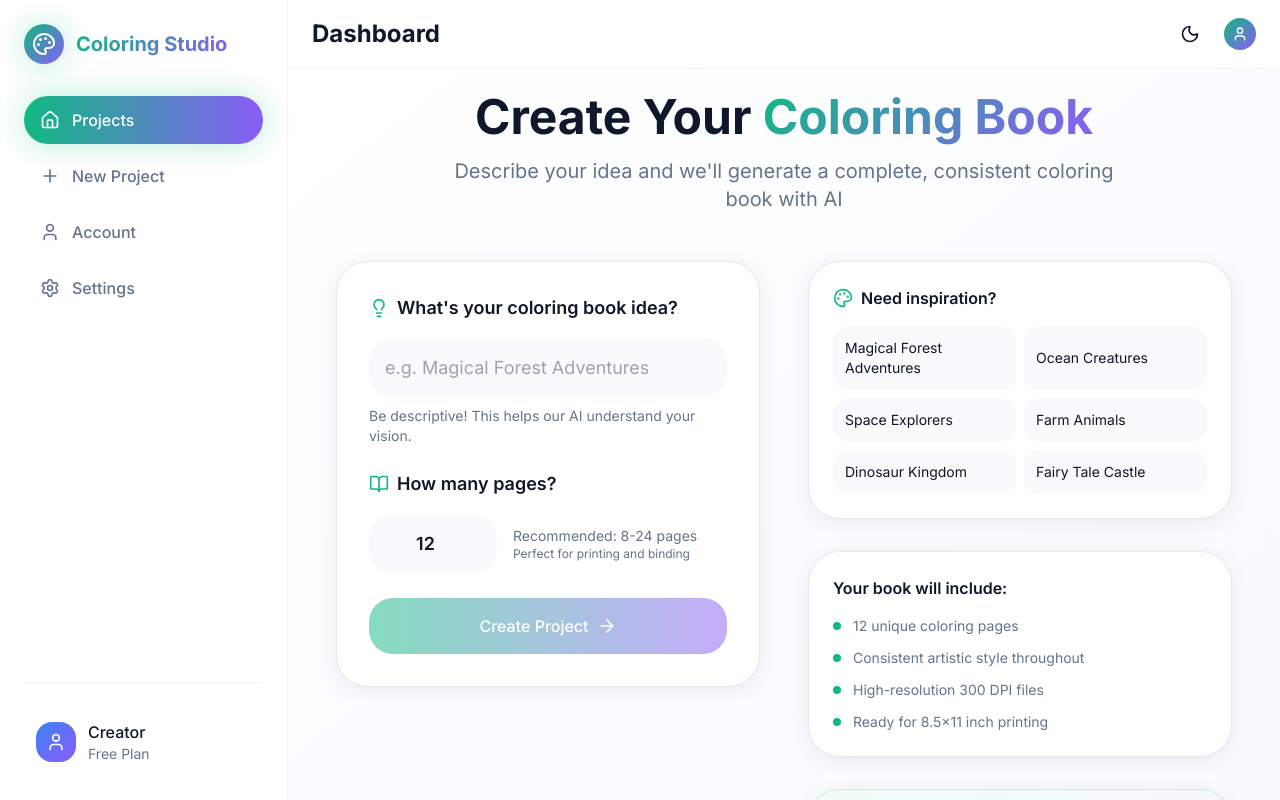
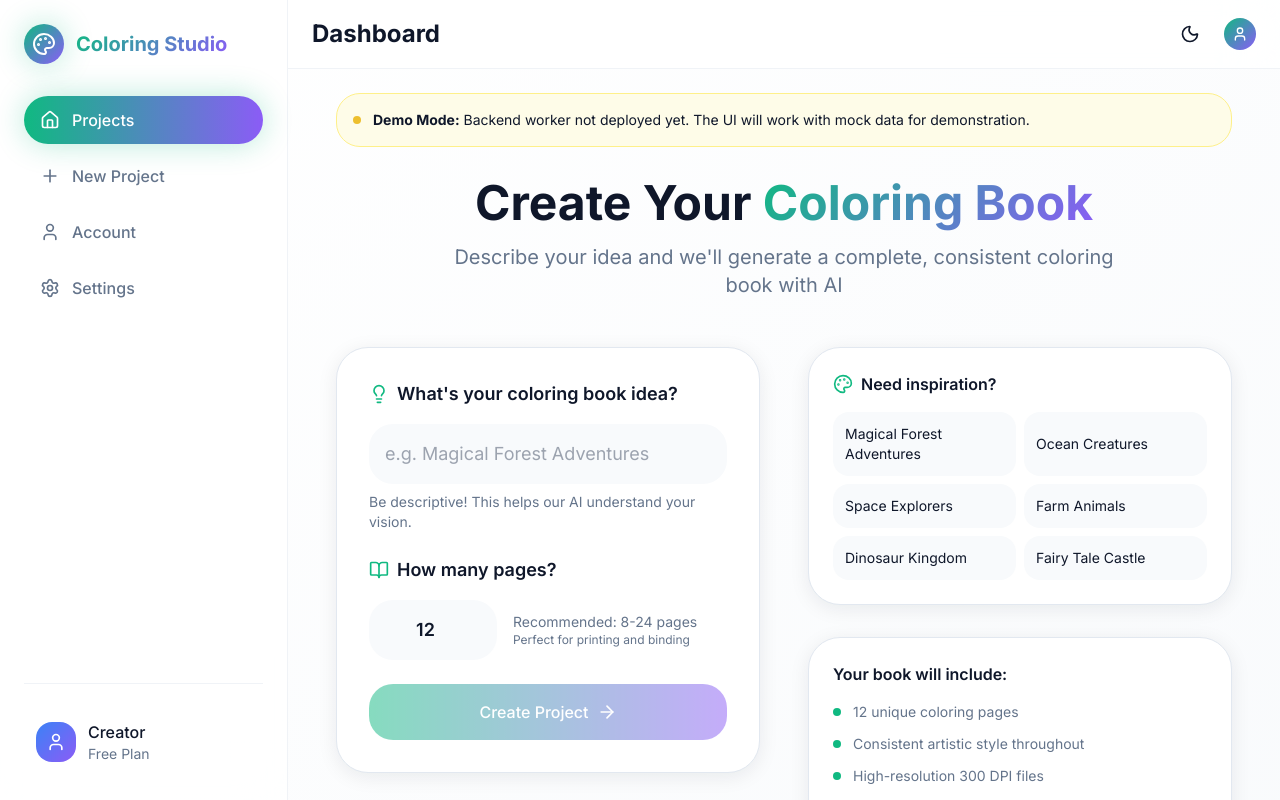
Before and after one commit to larbito/bulkimageenhancer, a Next.js app in the folder frontend/: page /app/new in a window 1280 px wide. Shown: the top 800 px of the page. Built offline with nearby package versions, Linux system fonts and the light colour scheme.

Commit message:
fix(ui): add graceful fallback for missing Railway backend, demo mode banner

```diff
--- a/frontend/app/app/new/page.tsx
+++ b/frontend/app/app/new/page.tsx
@@ -31,11 +31,26 @@ export default function NewProjectPage() {
         body: JSON.stringify({ title, pagesRequested: pages })
       });
 
-      if (!res.ok) throw new Error(`Request failed: ${res.status}`);
+      if (!res.ok) {
+        // If API is not available, create a demo project
+        if (res.status === 404) {
+          const demoProject = { id: 'demo_' + Date.now(), title, pagesRequested: pages };
+          window.location.href = `/projects/${demoProject.id}/styles`;
+          return;
+        }
+        throw new Error(`Request failed: ${res.status}`);
+      }
+
       const project = await res.json();
       window.location.href = `/projects/${project.id}/styles`;
     } catch (e: any) {
-      setError(e.message || 'Failed to create project');
+      // If fetch fails completely (no Railway worker), create demo project
+      if (e.message.includes('fetch')) {
+        const demoProject = { id: 'demo_' + Date.now(), title, pagesRequested: pages };
+        window.location.href = `/projects/${demoProject.id}/styles`;
+        return;
+      }
+      setError('Backend not available yet. Please deploy the Railway worker first.');
     } finally {
       setLoading(false);
     }
@@ -43,6 +58,16 @@ export default function NewProjectPage() {
 
   return (
     <div className="max-w-4xl mx-auto animate-fadeIn">
+      {/* Backend Status Banner */}
+      <div className="mb-8 p-4 bg-yellow-50 dark:bg-yellow-900/20 border border-yellow-200 dark:border-yellow-800 rounded-2xl">
+        <div className="flex items-center gap-3">
+          <div className="w-2 h-2 bg-yellow-500 rounded-full animate-pulse"></div>
+          <div className="text-sm">
+            <strong>Demo Mode:</strong> Backend worker not deployed yet. The UI will work with mock data for demonstration.
+          </div>
+        </div>
+      </div>
+
       <div className="text-center mb-12">
         <h1 className="text-4xl md:text-5xl font-bold mb-4">
           Create Your <span className="gradient-text">Coloring Book</span>
```
